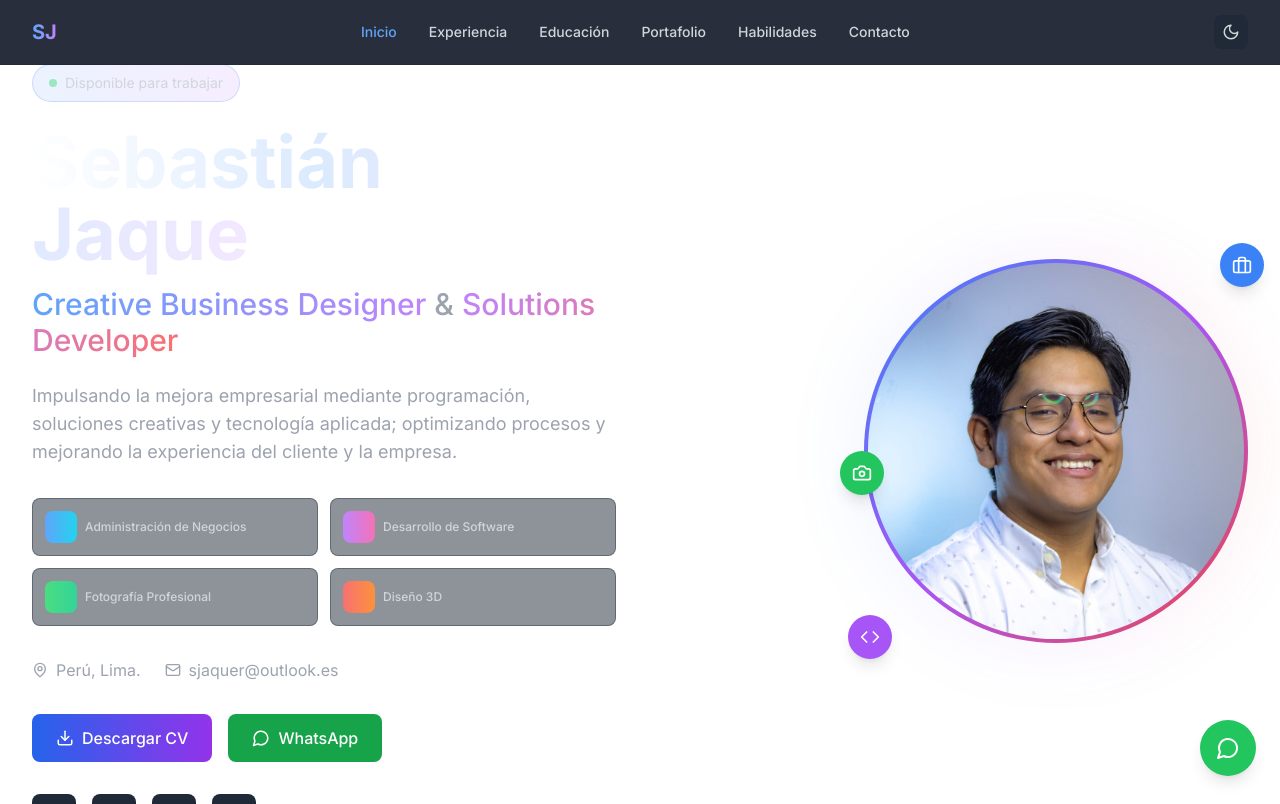
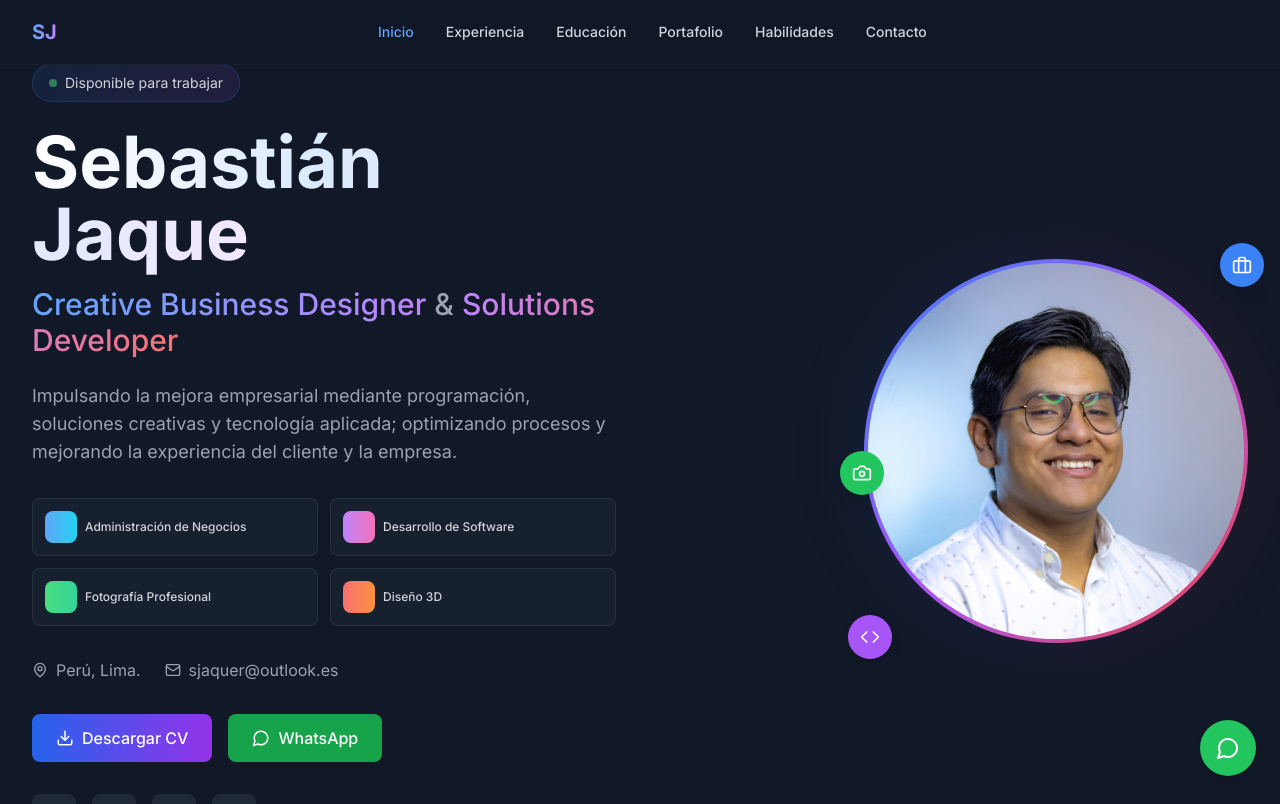
Before and after one commit to sjaquer/portafolio, a React (Vite) app: page / in a window 1280 px wide. Shown: the top 804 px of the page. Built offline with nearby package versions, Linux system fonts and the light colour scheme.

Commit message:
Remove theme toggle and default to dark mode (#12)

```diff
--- a/index.html
+++ b/index.html
@@ -1,5 +1,5 @@
 <!doctype html>
-<html lang="es">
+<html lang="es" class="dark">
   <head>
     <meta charset="UTF-8" />
     <link rel="icon" type="image/x-icon" href="/favicon.ico" />
@@ -16,15 +16,6 @@
     <link rel="preconnect" href="https://fonts.googleapis.com">
     <link rel="preconnect" href="https://fonts.gstatic.com" crossorigin>
     <link href="https://fonts.googleapis.com/css2?family=Inter:wght@300;400;500;600;700&display=swap" rel="stylesheet">
-    <script>
-      (function () {
-        const stored = localStorage.getItem('theme');
-        const prefersDark = window.matchMedia('(prefers-color-scheme: dark)').matches;
-        if (stored ? stored === 'dark' : prefersDark) {
-          document.documentElement.classList.add('dark');
-        }
-      })();
-    </script>
   </head>
   <body>
     <div id="root"></div>
--- a/src/components/Header.tsx
+++ b/src/components/Header.tsx
@@ -1,7 +1,6 @@
 import React from 'react';
 import { motion } from 'framer-motion';
-import { Moon, Sun, Menu, X } from 'lucide-react';
-import { useTheme } from '../hooks/useTheme';
+import { Menu, X } from 'lucide-react';
 
 interface HeaderProps {
   activeSection: string;
@@ -9,7 +8,6 @@ interface HeaderProps {
 }
 
 const Header: React.FC<HeaderProps> = ({ activeSection, setActiveSection }) => {
-  const { isDark, toggleTheme } = useTheme();
   const [mobileMenuOpen, setMobileMenuOpen] = React.useState(false);
 
   const sections = [
@@ -63,16 +61,8 @@ const Header: React.FC<HeaderProps> = ({ activeSection, setActiveSection }) => {
             ))}
           </nav>
 
-          {/* Theme Toggle & Mobile Menu */}
+          {/* Mobile Menu */}
           <div className="flex items-center space-x-4">
-            <motion.button
-              whileHover={{ scale: 1.1 }}
-              whileTap={{ scale: 0.9 }}
-              onClick={toggleTheme}
-              className="p-2 rounded-lg bg-gray-800 text-gray-300 hover:text-white transition-colors"
-            >
-              {isDark ? <Sun size={18} /> : <Moon size={18} />}
-            </motion.button>
 
             {/* Mobile Menu Button */}
             <button
--- a/src/hooks/useTheme.ts
+++ /dev/null
@@ -1,41 +0,0 @@
-import { useState, useEffect } from 'react';
-
-export const useTheme = () => {
-  const getPreferredTheme = () => {
-    if (typeof window !== 'undefined') {
-      const stored = localStorage.getItem('theme');
-      if (stored) {
-        return stored === 'dark';
-      }
-      return window.matchMedia('(prefers-color-scheme: dark)').matches;
-    }
-    return true;
-  };
-
-  const [isDark, setIsDark] = useState(getPreferredTheme);
-
-  useEffect(() => {
-    const matcher = window.matchMedia('(prefers-color-scheme: dark)');
-    const systemChange = (e: MediaQueryListEvent) => {
-      const stored = localStorage.getItem('theme');
-      if (!stored) {
-        setIsDark(e.matches);
-      }
-    };
-    matcher.addEventListener('change', systemChange);
-    return () => matcher.removeEventListener('change', systemChange);
-  }, []);
-
-  useEffect(() => {
-    localStorage.setItem('theme', isDark ? 'dark' : 'light');
-    if (isDark) {
-      document.documentElement.classList.add('dark');
-    } else {
-      document.documentElement.classList.remove('dark');
-    }
-  }, [isDark]);
-
-  const toggleTheme = () => setIsDark(!isDark);
-
-  return { isDark, toggleTheme };
-};
```
